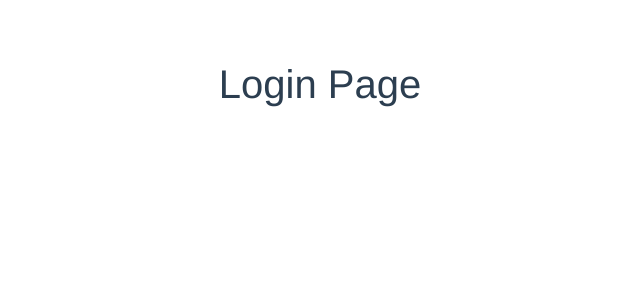
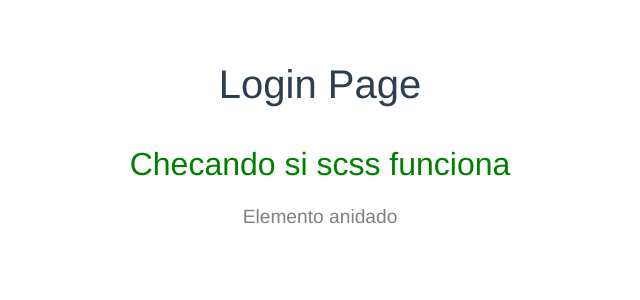
Before and after one commit to GreenNugget/Horarios-ACS, a Vue app: page /#/login in a window 1280 px wide. Shown: the top 300 px of the page, without its empty margins (320-960 px from the left). Built offline with nearby package versions, Linux system fonts and the light colour scheme.

Commit message:
chore: Add sass

```diff
--- a/package.json
+++ b/package.json
@@ -22,6 +22,8 @@
     "babel-eslint": "^10.1.0",
     "eslint": "^6.8.0",
     "eslint-plugin-vue": "^6.2.2",
+    "node-sass": "^4.13.1",
+    "sass-loader": "^8.0.2",
     "vue-template-compiler": "^2.6.11"
   },
   "eslintConfig": {
--- a/src/views/Login.vue
+++ b/src/views/Login.vue
@@ -2,7 +2,10 @@
   <div>
     <h1>Login Page</h1>
     <br>
-    <form />
+    <div class="working-with-scss">
+      Checando si scss funciona <br>
+      <span class="nested">Elemento anidado</span>
+    </div>
   </div>
 </template>
 
@@ -12,6 +15,16 @@ export default {
 };
 </script>
 
-<style>
+<style scoped lang="scss">
+.working {
+  &-with-scss {
+    font-size: 200%;
+    color: green;
 
+    .nested {
+      font-size: 60%;
+      color: grey;
+    }
+  }
+}
 </style>
```
